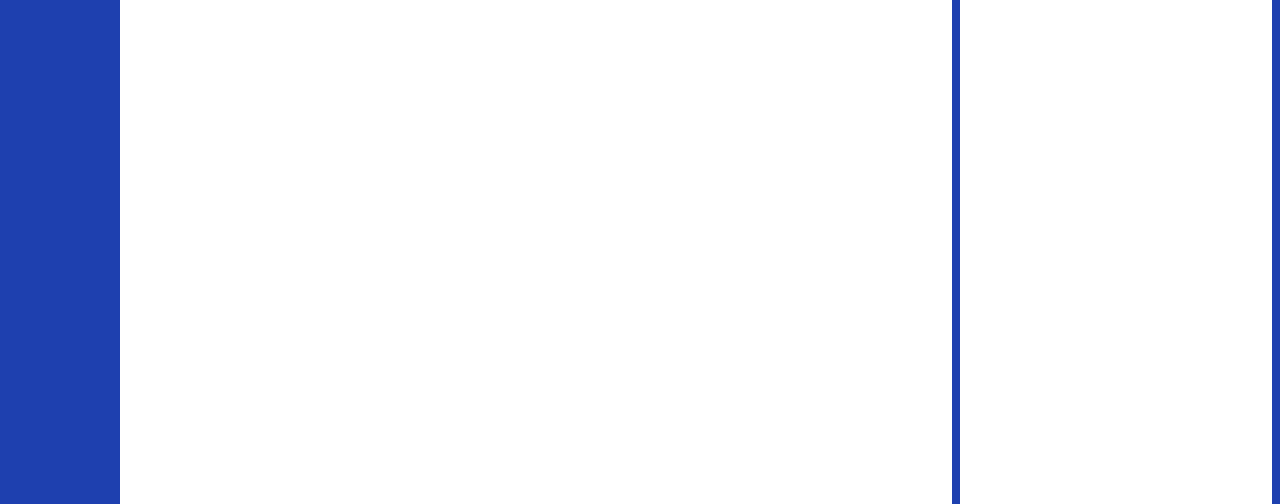
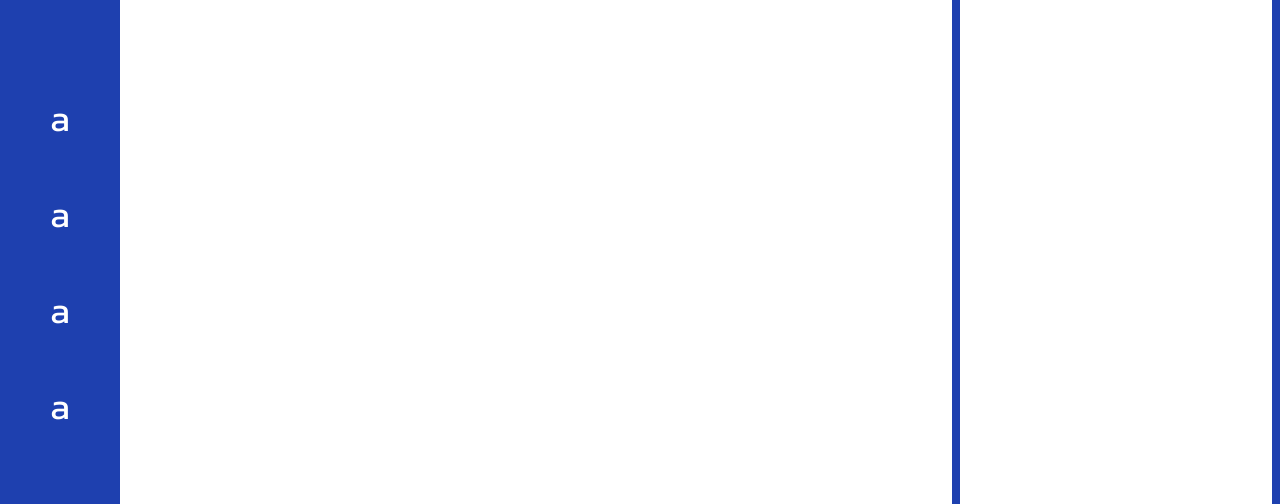
Before and after one commit to Zoha2400/Link-app, a React (Vite) app: page / in a window 1280 px wide. Shown: the part 149-653 px from the top of the page. Built offline with nearby package versions, Linux system fonts and the light colour scheme; a web font is replaced by a local one.

Commit message:
some fix

```diff
--- a/src/App.tsx
+++ b/src/App.tsx
@@ -4,7 +4,7 @@ import Nav from "./components/Nav.tsx";
 function App() {
   return (
     <div className=" w-full h-screen bg-blue-800 text-white text-4xl flex justify-center gap-2 content-center p-2">
-      <div className="menu-model w-1/12">
+      <div className="menu-model w-1/12 box-border">
         <Nav />
       </div>
       <div className="display w-8/12 bg-white h-full rounded-3xl"></div>
--- a/src/components/Nav.tsx
+++ b/src/components/Nav.tsx
@@ -11,6 +11,21 @@ function Nav() {
           LinkMemo
         </span> */}
       </p>
+
+      <div className="btn-sections h-5/6 flex justify-center flex-col">
+        <p className=" hover:bg-blue-900 rounded-3xl w-full h-24 duration-150 cursor-pointer flex justify-center content-center  items-center">
+          a
+        </p>
+        <p className=" hover:bg-blue-900 rounded-3xl w-full h-24 duration-150 cursor-pointer flex justify-center content-center  items-center">
+          a
+        </p>
+        <p className=" hover:bg-blue-900 rounded-3xl w-full h-24 duration-150 cursor-pointer flex justify-center content-center items-center">
+          a
+        </p>
+        <p className=" hover:bg-blue-900 rounded-3xl w-full h-24 duration-150 cursor-pointer flex justify-center content-center items-center">
+          a
+        </p>
+      </div>
     </div>
   );
 }
```
